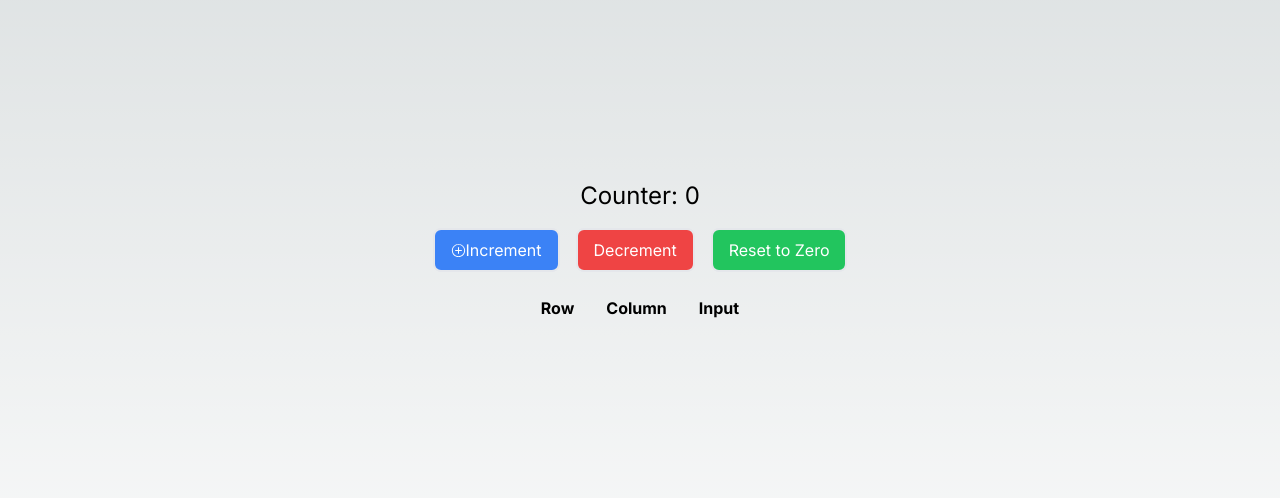
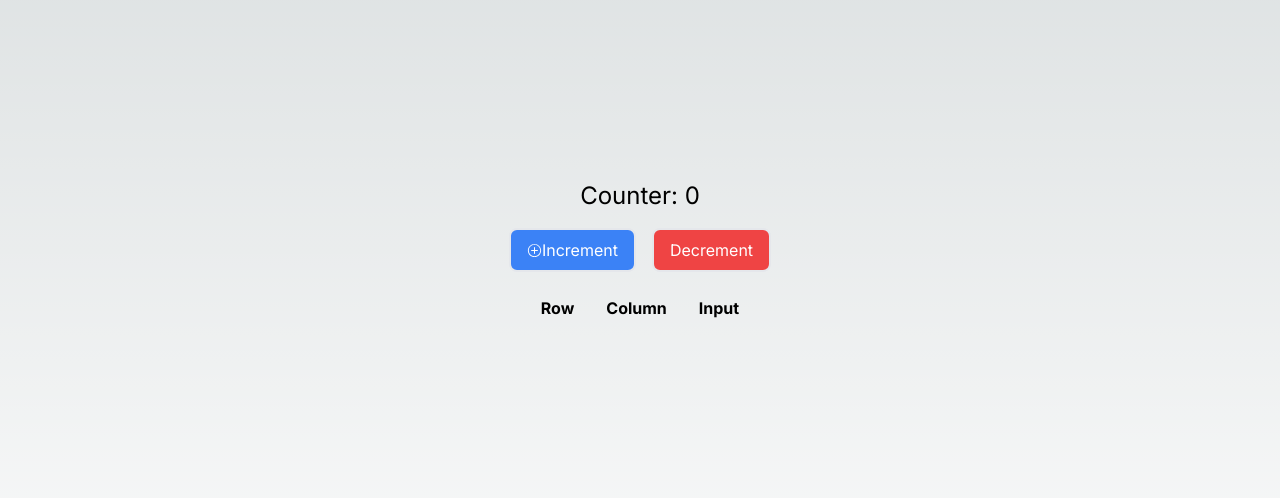
Before and after one commit to imagine-bot/25-915, a Next.js app: page / in a window 1280 px wide. Shown: the part 242-740 px from the top of the page. Built offline with nearby package versions, Linux system fonts and the light colour scheme.

Commit message:
Commit from Stub AI (#16)

```diff
--- a/components/Counter.tsx
+++ b/components/Counter.tsx
@@ -27,12 +27,6 @@ export default function Counter() {
         >
           Decrement
         </button>
-        <button
-          className="px-4 py-2 bg-green-500 text-white rounded-lg border-2 hover:border-red-500 hover:bg-blue-700 hover:text-black"
-          onClick={() => setCount(0)}
-        >
-          Reset to Zero
-        </button>
       </div>
       <table className="mt-4">
         <thead>
```
